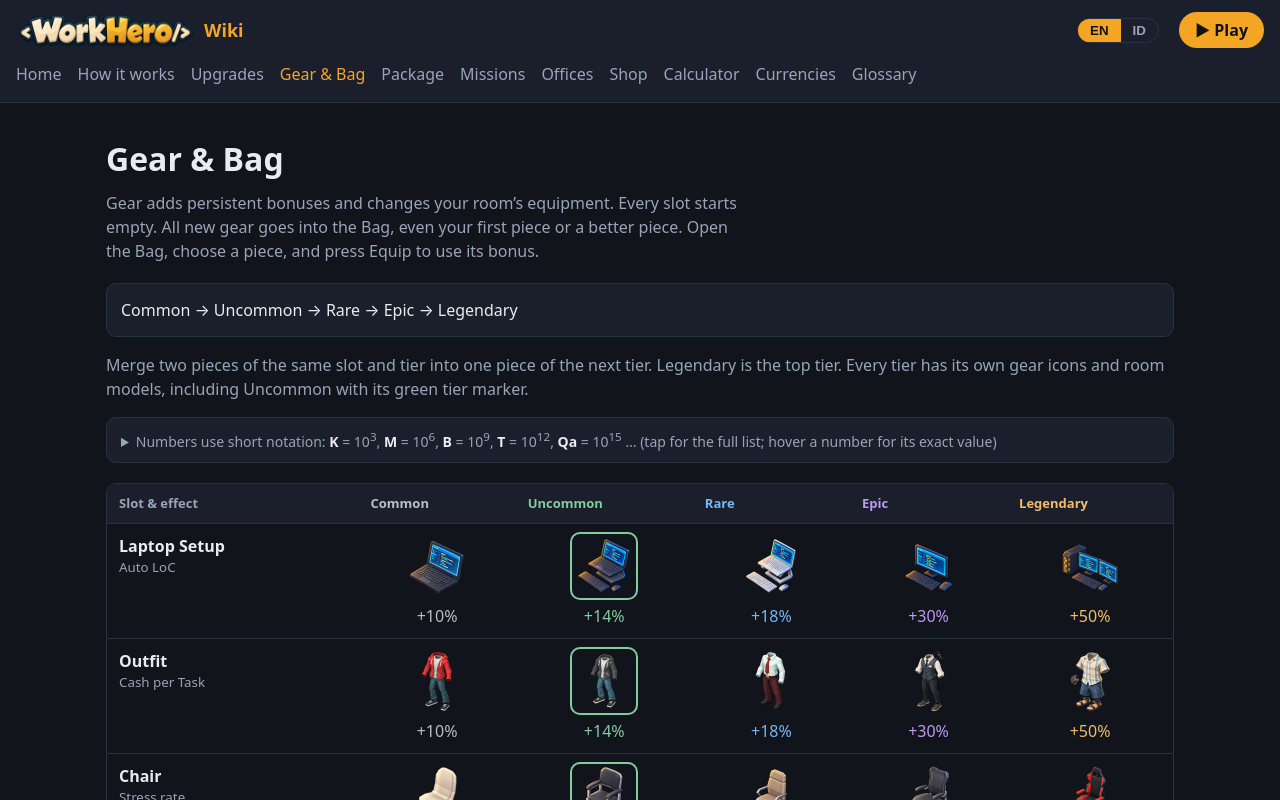
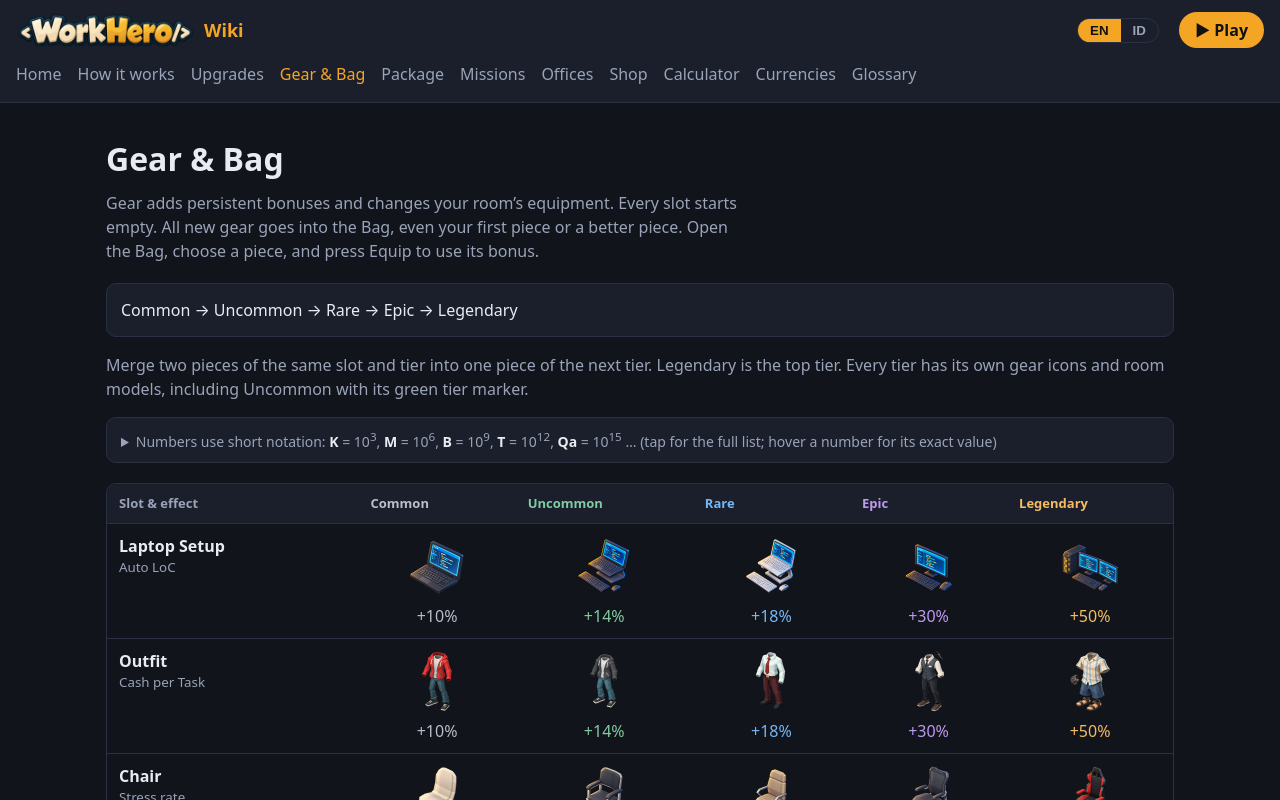
Before and after one commit to Kosong-Interactive/workhero-wiki, a React (Vite) app: page /gear in a window 1280 px wide. Shown: the top 800 px of the page. Built offline with nearby package versions, Linux system fonts and the light colour scheme.

Commit message:
fix: remove legacy uncommon gear outline

```diff
--- a/src/index.css
+++ b/src/index.css
@@ -162,7 +162,6 @@ section h2 { display: flex; align-items: center; gap: 8px; }
 .tier-rare { color: #75b8f5; }
 .tier-epic { color: #bd99ef; }
 .tier-legendary { color: #f5bc62; }
-.gear-cell.tier-uncommon img { outline: 2px solid #83cba1; border-radius: 8px; }
 .daily-grid { display: grid; grid-template-columns: repeat(auto-fit, minmax(120px, 1fr)); gap: 12px; }
 .daily-grid .shop-card { padding: 12px; }
 .wiki-footer { max-width: 1100px; margin: 0 auto; padding: 20px 16px 32px; border-top: 1px solid var(--line); color: var(--muted); font-size: 13px; }
```
